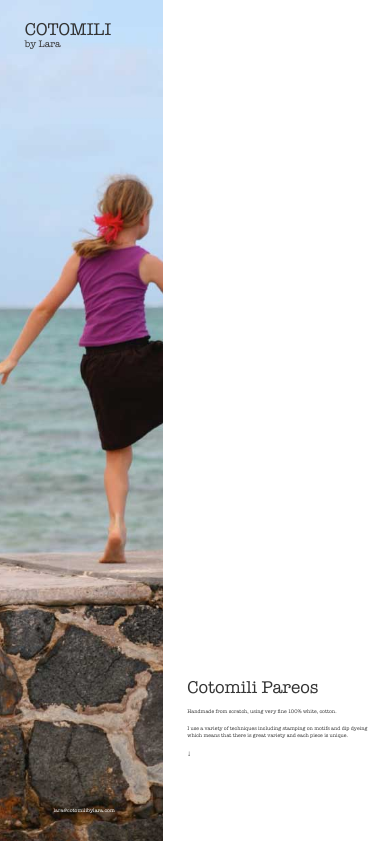
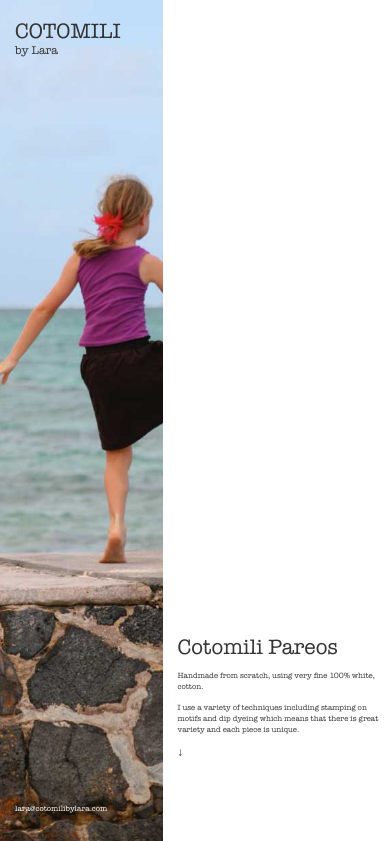
Before and after one commit to timcartwright/cotomili, a website: page builds/development/index.html in a window 390 px wide. Shown: the top 841 px of the page. Drawn offline with Linux system fonts and the light colour scheme.

Commit message:
Responsive

```diff
--- a/builds/development/index.html
+++ b/builds/development/index.html
@@ -64,20 +64,20 @@
             </div>
             <div id="step2">
               <h3>2. Design and Print</h3>
-              <p>Next came the making of the lino stamp, followed by the application of dye.</p>
+              <p>Next came the making of the lino stamp and application of the dye.</p>
             </div>
             <div id="step3">
               <h3>3. Needle and Thread</h3>
-              <p>Once the motifs were done, the hem was handsewn with a bright thread to offset the other colours used.</p>
+              <p>Once the motifs were done, the hem was handsewn with a bright thread to offset the other colours.</p>
             </div>
             <div id="step4">
               <h3>4. A Lasting Finish</h3>
               <p>Last but not least, the pareo was ironed to ensure colour fastness.</p>
             </div>
             <div id="step5">
-              <h3>5. Enjoy Happy Moments</h3>
+              <h3>5. A Good Day's Work</h3>
               <p>The whole process generally takes about a day, give or take a few distractions like dogs, children and good waves.</p>
-              <p>The more you use your pareo, the softer it will become and the more, I hope, it will be entwined in the fabric of many happy moments.</p>
+
             </div>
             <div id="step6">
 
@@ -102,6 +102,7 @@
       <div class="col-xs-7 intro-text full-height">
         <div class="content">
           <h1>Order Your Pareo</h1>
+          <p>The more you use your pareo, the softer it will become and the more, I hope, it will be entwined in the fabric of many happy moments.</p>
           <p><a href="mailto:lara@cotomilibylara.com">lara@cotomilibylara.com</a></p>
           <p>+230 5258 5274</p>
         </div>
--- a/components/sass/_responsive.scss
+++ b/components/sass/_responsive.scss
@@ -1,14 +1,30 @@
-// Small devices
-@media (max-width: 767px) {
-
-}
-
-// Medium devices
+// Medium devices eg tablet portrait
 @media (max-width: 991px) {
 
 }
 
-// Large devices
-@media (max-width: 1199px) {
 
+// Small devices eg mobile
+@media (max-width: 767px) {
+  h1 {
+    font-size: 5.5vw;
+  }
+
+  h2 {
+    font-size: 3vw;
+  }
+
+  h3 {
+    font-size: 3vw;
+    margin-bottom: 0.3vw;
+    margin-top: 0.3vw;
+  }
+
+  p {
+    font-size: 2vw;
+  }
+
+  .content, .footer {
+    padding: 0;
+  }
 }
--- a/components/sass/main.scss
+++ b/components/sass/main.scss
@@ -1,6 +1,5 @@
 @import 'bootstrap';
 @import 'fonts';
-@import 'responsive';
 
 $white: #fff;
 
@@ -31,7 +30,7 @@ a:hover {
   text-decoration: none;
 }
 
-.content {
+.content, .footer {
   padding: 0 2.5vw;
 }
 
@@ -48,7 +47,6 @@ a:hover {
     position: absolute;
     bottom: 20px;
     color: #fff;
-    padding: 0 2.75em;
   }
 }
 
@@ -112,3 +110,5 @@ a:hover {
     color: $white;
   }
 }
+
+@import 'responsive';
```
Also changed, not shown: builds/production/index.html (+1 -1 lines), builds/development/css/main.css, builds/production/css/main.css, css/main.css.
